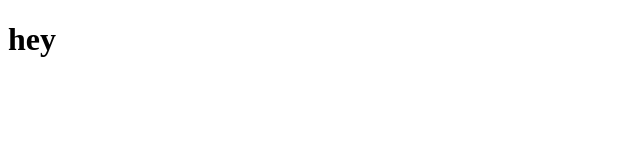
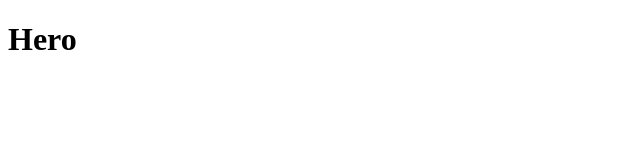
Before and after one commit to noonosh/nuriddinislamov.com-old, a React app: page / in a window 1280 px wide. Shown: the top 160 px of the page, without its empty margins (0-640 px from the left). Built offline with nearby package versions, Linux system fonts and the light colour scheme.

Commit message:
Add routing

```diff
--- a/package.json
+++ b/package.json
@@ -32,6 +32,7 @@
 	},
 	"dependencies": {
 		"react": "^17.0.2",
-		"react-dom": "^17.0.2"
+		"react-dom": "^17.0.2",
+		"react-router-dom": "^6.2.2"
 	}
 }
--- a/src/App.js
+++ b/src/App.js
@@ -1,7 +1,15 @@
 import React from 'react';
+import { BrowserRouter, Routes, Route } from 'react-router-dom';
+import Hero from './components/Hero.js';
 
 const App = () => {
-	return <h1>hey</h1>;
+	return (
+		<BrowserRouter>
+			<Routes>
+				<Route path='/' element={<Hero />} />
+			</Routes>
+		</BrowserRouter>
+	);
 };
 
 export default App;
--- /dev/null
+++ b/src/components/Hero.js
@@ -0,0 +1,7 @@
+import React from 'react';
+
+const Hero = () => {
+	return <h1>Hero</h1>;
+};
+
+export default Hero;
```
Also changed, not shown: 1 other file (tests, documents, lock files or other folders).
